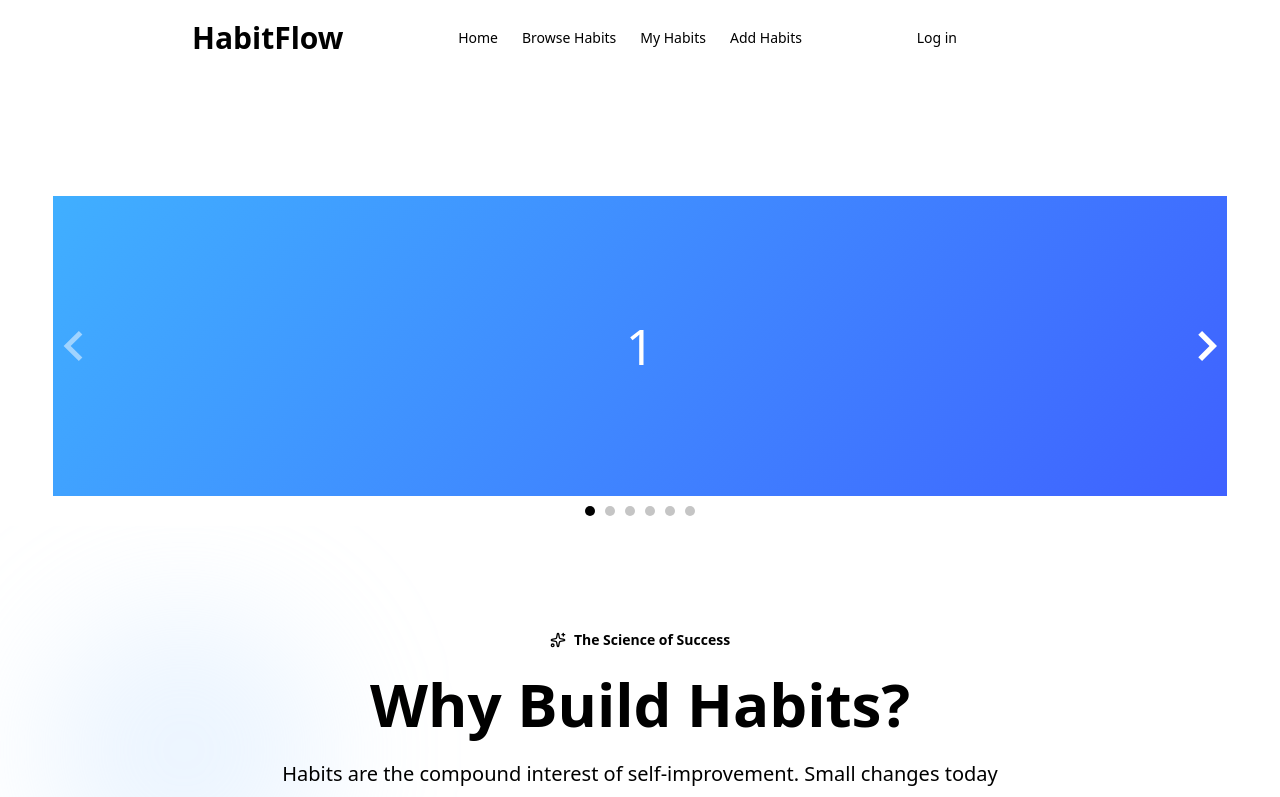
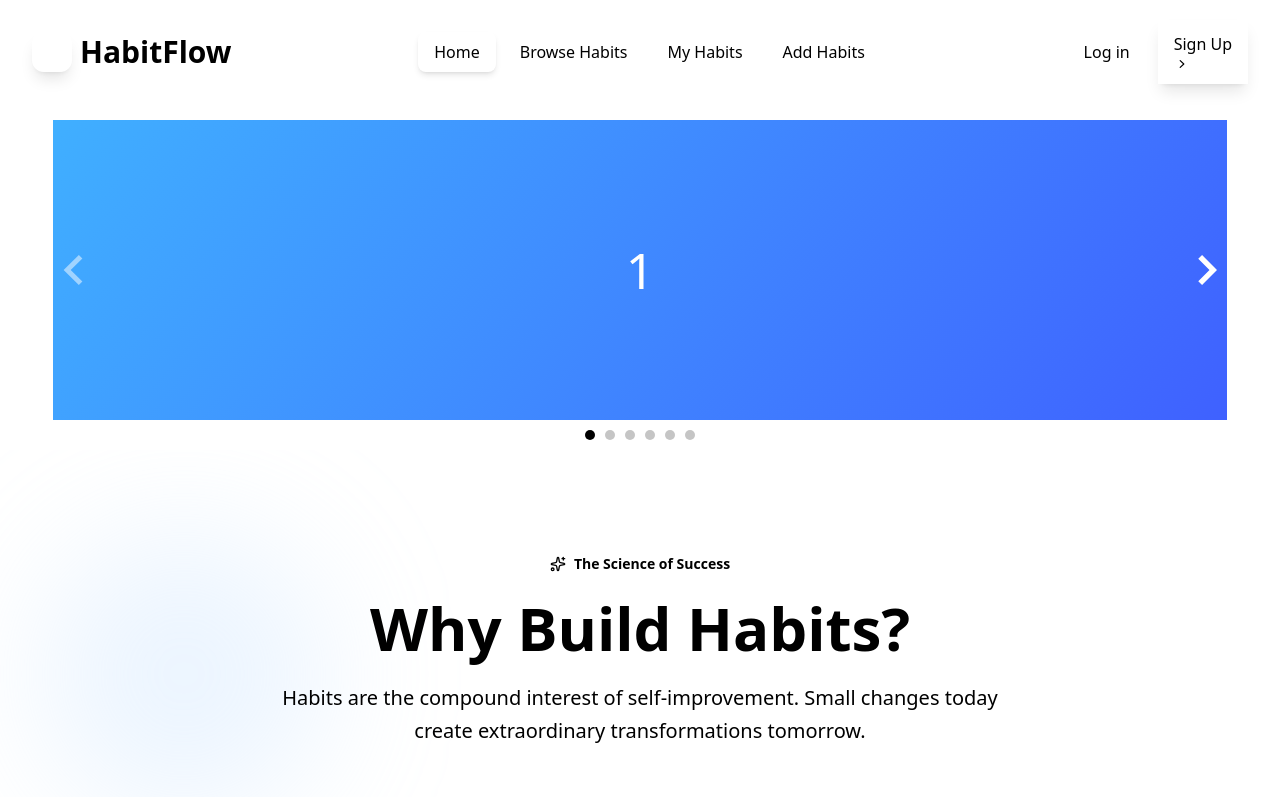
Before and after one commit to samibyte/habit-flow-client, a React (Vite) app: page / in a window 1280 px wide. Shown: the top 797 px of the page. Built offline with nearby package versions, Linux system fonts and the light colour scheme.

Commit message:
fix: improve navbar ux and ui

```diff
--- a/src/components/blocks/Navbar.jsx
+++ b/src/components/blocks/Navbar.jsx
@@ -1,9 +1,12 @@
-import { User } from "lucide-react";
+import { User, Menu, X, Sparkles } from "lucide-react";
 import { useEffect, useState } from "react";
 import { Link, NavLink } from "react-router";
+import { motion, AnimatePresence } from "framer-motion";
+import MenuSwitch from "../ui/MenuSwitch";
 
 const Navbar = () => {
   const [state, setState] = useState(false);
+  const [scrolled, setScrolled] = useState(false);
 
   const navigation = [
     { title: "Home", path: "/" },
@@ -13,101 +16,79 @@ const Navbar = () => {
   ];
 
   useEffect(() => {
-    document.onclick = (e) => {
-      const target = e.target;
-      if (!target.closest(".menu-btn")) setState(false);
+    const handleScroll = () => {
+      setScrolled(window.scrollY > 30);
     };
+
+    window.addEventListener("scroll", handleScroll);
+    return () => window.removeEventListener("scroll", handleScroll);
   }, []);
 
   return (
-    <nav
-      className={`bg-base-100 md:text-sm ${
-        state
-          ? "shadow-lg rounded-xl border mx-2 mt-2 md:shadow-none md:border-none md:mx-2 md:mt-0"
-          : ""
+    <motion.nav
+      initial={{ y: -100 }}
+      animate={{ y: 0 }}
+      transition={{ duration: 0.5 }}
+      className={`fixed top-0 left-0 right-0 z-50 transition-all duration-300 ${
+        scrolled
+          ? "bg-base-100/80 backdrop-blur-xl shadow-lg border-b border-base-300"
+          : "bg-base-100"
       }`}
     >
-      <div className="gap-x-14 items-center max-w-9/12 mx-auto px-4 md:flex justify-between md:px-8">
-        <div className="flex items-center justify-between py-5 md:block">
-          <Link to="/">
-            <h1 className="text-primary text-3xl font-bold font-heading">
-              Habit<span className="text-secondary">Flow</span>
+      <div className="max-w-7xl mx-auto px-4 sm:px-6 lg:px-8">
+        <div className="flex items-center justify-between py-5">
+          {/* Logo */}
+          <Link to="/" className="flex items-center gap-2 group">
+            <motion.div
+              whileHover={{ rotate: 360 }}
+              transition={{ duration: 0.6 }}
+              className="w-10 h-10 bg-linear-to-br from-primary to-secondary rounded-xl flex items-center justify-center shadow-lg"
+            >
+              <Sparkles className="w-5 h-5 text-white" />
+            </motion.div>
+            <h1 className="text-2xl md:text-3xl font-bold font-heading">
+              <span className="text-primary">Habit</span>
+              <span className="text-seondary">Flow</span>
             </h1>
           </Link>
-          <div className="md:hidden">
-            <button
-              className="menu-btn text-primary hover:text-gray-800"
-              onClick={() => setState(!state)}
+
+          {/* Desktop Navigation */}
+          <div className="hidden md:flex items-center gap-2">
+            {navigation.map((item, idx) => (
+              <NavLink
+                key={idx}
+                to={item.path}
+                className={({ isActive }) =>
+                  `px-4 py-2 rounded-lg font-medium transition-all duration-200 ${
+                    isActive
+                      ? "bg-primary text-primary-content shadow-md"
+                      : "text-base-content/70 hover:text-primary hover:bg-base-200"
+                  }`
+                }
               >
-              {state ? (
-                <svg
-                  xmlns="http://www.w3.org/2000/svg"
-                  className="h-6 w-6"
-                  viewBox="0 0 20 20"
-                  fill="currentColor"
-                >
-                  <path
-                    fillRule="evenodd"
-                    d="M4.293 4.293a1 1 0 011.414 0L10 8.586l4.293-4.293a1 1 0 111.414 1.414L11.414 10l4.293 4.293a1 1 0 01-1.414 1.414L10 11.414l-4.293 4.293a1 1 0 01-1.414-1.414L8.586 10 4.293 5.707a1 1 0 010-1.414z"
-                    clipRule="evenodd"
-                  />
-                </svg>
-              ) : (
-                <svg
-                  xmlns="http://www.w3.org/2000/svg"
-                  fill="none"
-                  viewBox="0 0 24 24"
-                  strokeWidth={1.5}
-                  stroke="currentColor"
-                  className="w-6 h-6"
-                >
-                  <path
-                    strokeLinecap="round"
-                    strokeLinejoin="round"
-                    d="M3.75 6.75h16.5M3.75 12h16.5m-16.5 5.25h16.5"
-                  />
-                </svg>
-              )}
-            </button>
-          </div>
-        </div>
-        <div
-          className={`items-center mt-8 md:mt-0 md:flex ${
-            state ? "block" : "hidden"
-          } `}
-        >
-          <ul className="justify-center items-center space-y-6 md:flex md:space-x-6 md:space-y-0">
-            {navigation.map((item, idx) => {
-              return (
-                <li key={idx} className="text-primary hover:text-accent">
-                  <NavLink to={item.path} className="block">
                 {item.title}
               </NavLink>
-                </li>
-              );
-            })}
-          </ul>
+            ))}
           </div>
-        <div
-          className={`gap-x-6 items-center justify-end mt-6 space-y-6 md:flex md:space-y-0 md:mt-0 ${state ? "block" : "hidden"}`}
-        >
+
+          {/* Desktop Auth Buttons */}
+          <div className="hidden md:flex items-center gap-3">
             <Link
               to="/auth/login"
-            href="javascript:void(0)"
-            className="block text-primary hover:text-accent"
+              className="btn px-4 py-3 h-auto btn-ghost text-base-content/70 hover:text-primary"
             >
               Log in
             </Link>
             <Link
               to="/auth/sign-up"
-            className="flex items-center justify-center gap-x-1 py-2 px-4 text-white font-medium bg-primary hover:bg-gray-700 active:bg-gray-900 rounded-full md:inline-flex"
+              className="btn px-4 py-3 h-auto btn-primary shadow-lg hover:shadow-xl transition-shadow duration-300"
             >
               Sign Up
               <svg
                 xmlns="http://www.w3.org/2000/svg"
                 viewBox="0 0 20 20"
                 fill="currentColor"
-              className="w-5 h-5"
+                className="w-4 h-4"
               >
                 <path
                   fillRule="evenodd"
@@ -117,8 +98,65 @@ const Navbar = () => {
               </svg>
             </Link>
           </div>
+
+          {/* Mobile Menu Button */}
+          <div className="menu-btn md:hidden">
+            <MenuSwitch state={state} setState={setState} />
           </div>
-    </nav>
+        </div>
+      </div>
+
+      {/* Mobile Menu */}
+      <AnimatePresence>
+        {state && (
+          <motion.div
+            initial={{ opacity: 0, height: 0 }}
+            animate={{ opacity: 1, height: "auto" }}
+            exit={{ opacity: 0, height: 0 }}
+            transition={{ duration: 0.3 }}
+            className="md:hidden bg-base-100 border-t border-base-300 overflow-hidden"
+          >
+            <div className="px-4 py-6 space-y-3">
+              {/* Mobile Navigation Links */}
+              {navigation.map((item, idx) => (
+                <NavLink
+                  key={idx}
+                  to={item.path}
+                  className={({ isActive }) =>
+                    `block px-4 py-3 rounded-lg font-medium transition-all duration-200 ${
+                      isActive
+                        ? "bg-primary text-primary-content shadow-md"
+                        : "text-base-content/70 hover:text-primary hover:bg-base-200"
+                    }`
+                  }
+                  onClick={() => setState(false)}
+                >
+                  {item.title}
+                </NavLink>
+              ))}
+
+              {/* Mobile Auth Buttons */}
+              <div className="pt-4 border-t border-base-300 space-y-3">
+                <Link
+                  to="/auth/login"
+                  className="block px-4 py-3 text-center rounded-lg font-medium text-primary hover:bg-base-200 transition-colors"
+                  onClick={() => setState(false)}
+                >
+                  Log in
+                </Link>
+                <Link
+                  to="/auth/sign-up"
+                  className="block px-4 py-3 text-center rounded-lg font-medium bg-primary text-primary-content shadow-lg hover:shadow-xl transition-shadow"
+                  onClick={() => setState(false)}
+                >
+                  Sign Up
+                </Link>
+              </div>
+            </div>
+          </motion.div>
+        )}
+      </AnimatePresence>
+    </motion.nav>
   );
 };
 
--- /dev/null
+++ b/src/components/ui/MenuSwitch.jsx
@@ -0,0 +1,68 @@
+import styled from "styled-components";
+
+const MenuSwitch = ({ state, setState }) => {
+  return (
+    <StyledWrapper>
+      <label className="hamburger">
+        <input
+          type="checkbox"
+          onChange={() => {
+            setState(!state);
+            console.log(state);
+          }}
+        />
+        <svg viewBox="0 0 32 32">
+          <path
+            className="line line-top-bottom"
+            d="M27 10 13 10C10.8 10 9 8.2 9 6 9 3.5 10.8 2 13 2 15.2 2 17 3.8 17 6L17 26C17 28.2 18.8 30 21 30 23.2 30 25 28.2 25 26 25 23.8 23.2 22 21 22L7 22"
+          />
+          <path className="line" d="M7 16 27 16" />
+        </svg>
+      </label>
+    </StyledWrapper>
+  );
+};
+
+const StyledWrapper = styled.div`
+  .hamburger {
+    cursor: pointer;
+  }
+
+  .hamburger input {
+    display: none;
+  }
+
+  .hamburger svg {
+    /* The size of the SVG defines the overall size */
+    height: 3em;
+    /* Define the transition for transforming the SVG */
+    transition: transform 600ms cubic-bezier(0.4, 0, 0.2, 1);
+  }
+
+  .line {
+    fill: none;
+    stroke: white;
+    stroke-linecap: round;
+    stroke-linejoin: round;
+    stroke-width: 3;
+    /* Define the transition for transforming the Stroke */
+    transition:
+      stroke-dasharray 600ms cubic-bezier(0.4, 0, 0.2, 1),
+      stroke-dashoffset 600ms cubic-bezier(0.4, 0, 0.2, 1);
+  }
+
+  .line-top-bottom {
+    stroke-dasharray: 12 63;
+  }
+
+  .hamburger input:checked + svg {
+    transform: rotate(-45deg);
+  }
+
+  .hamburger input:checked + svg .line-top-bottom {
+    stroke-dasharray: 20 300;
+    stroke-dashoffset: -32.42;
+  }
+`;
+
+export default MenuSwitch;
```
Lines whose indentation alone changed are shown as unchanged.
